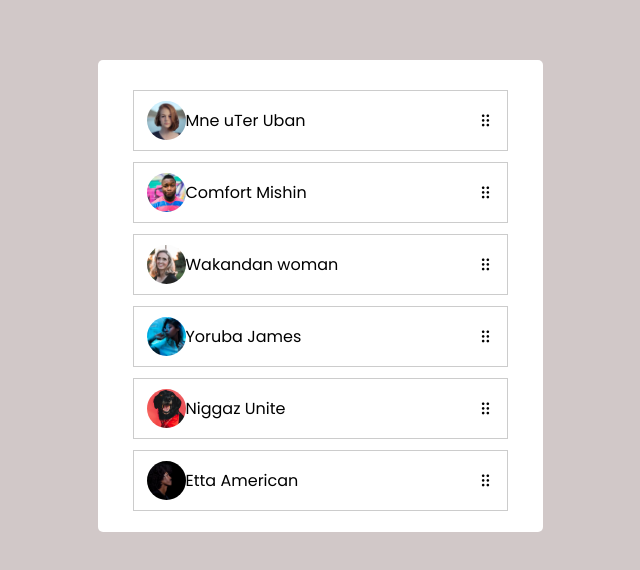
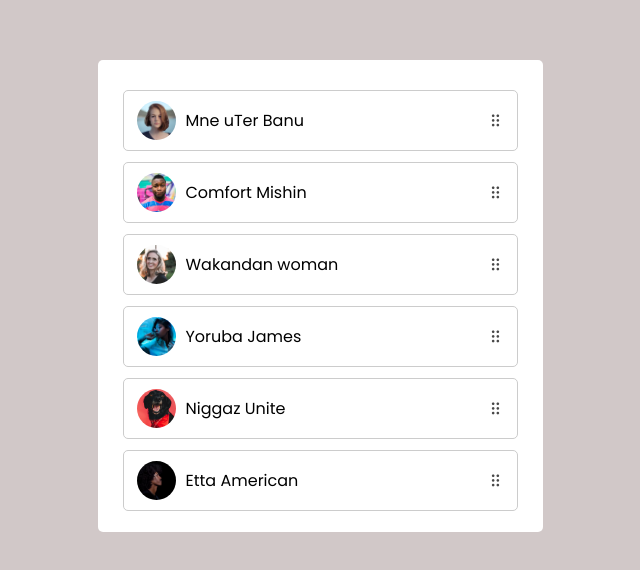
Before and after one commit to Terfa-web/SortableList, a plain HTML site: page index.html in a window 1280 px wide. Shown: the part 104-674 px from the top of the page, without its empty margins (320-960 px from the left). Drawn offline with nearby package versions, Linux system fonts and the light colour scheme.

Commit message:
Added More CSS
Added styles to more elements and prepared the front end for incoming
javascript modifications.

```diff
--- a/index.html
+++ b/index.html
@@ -14,7 +14,7 @@
       <li class="item">
         <div class="details">
           <img src="images/img1.avif" alt="" srcset="">
-          <span>Mne uTer Uban</span>
+          <span>Mne uTer Banu</span>
         </div>
         <i class="uil uil-draggabledots"></i>
       </li>
--- a/style.css
+++ b/style.css
@@ -18,11 +18,12 @@ body {
 .sortable-list {
   background: #fff;
   width: 445px;
-  padding: 30px 35px 10px;
+  padding: 30px 25px 10px;
   border-radius: 5px;
 }
 
 .sortable-list .item {
+  border-radius: 5px;
   list-style: none;
   display: flex;
   align-items: center;
@@ -42,5 +43,15 @@ body {
   height: 39px;
   object-fit: cover;
   border-radius: 50%;
+  margin-right: 10px;
 
 }
+
+.item .details span {
+  font-size: 1rem;
+}
+
+.item i {
+  font-size: 1rem;
+  color: #474747
+}
```
